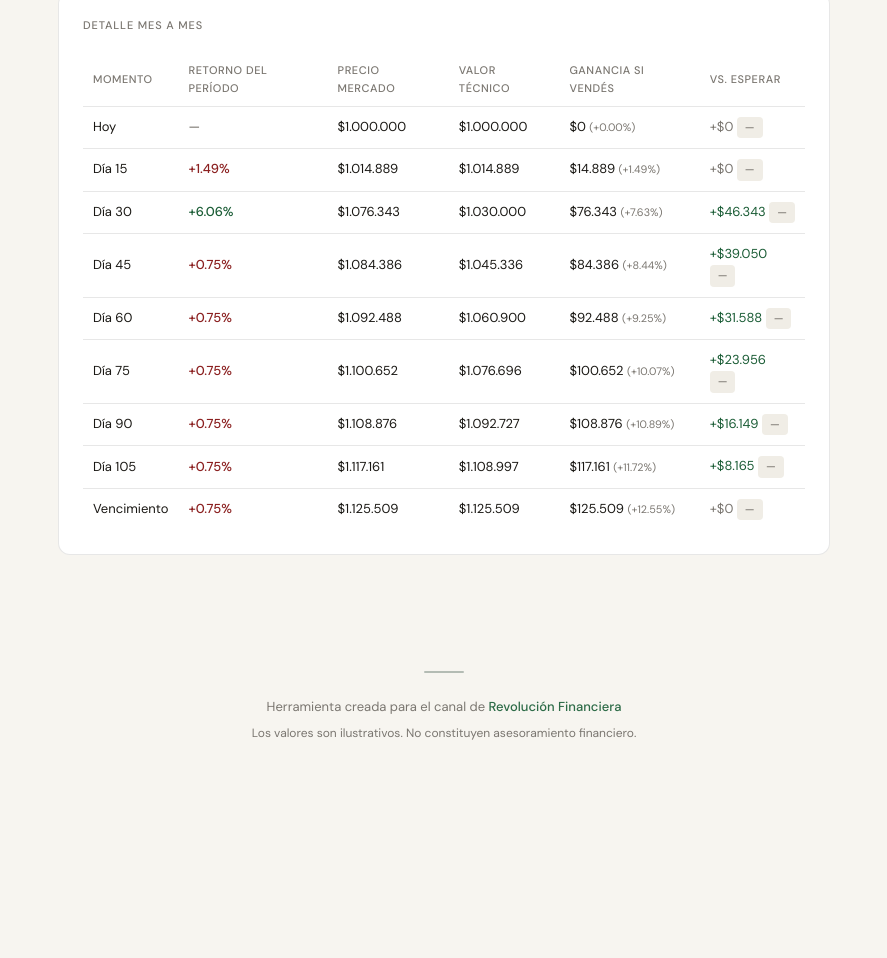
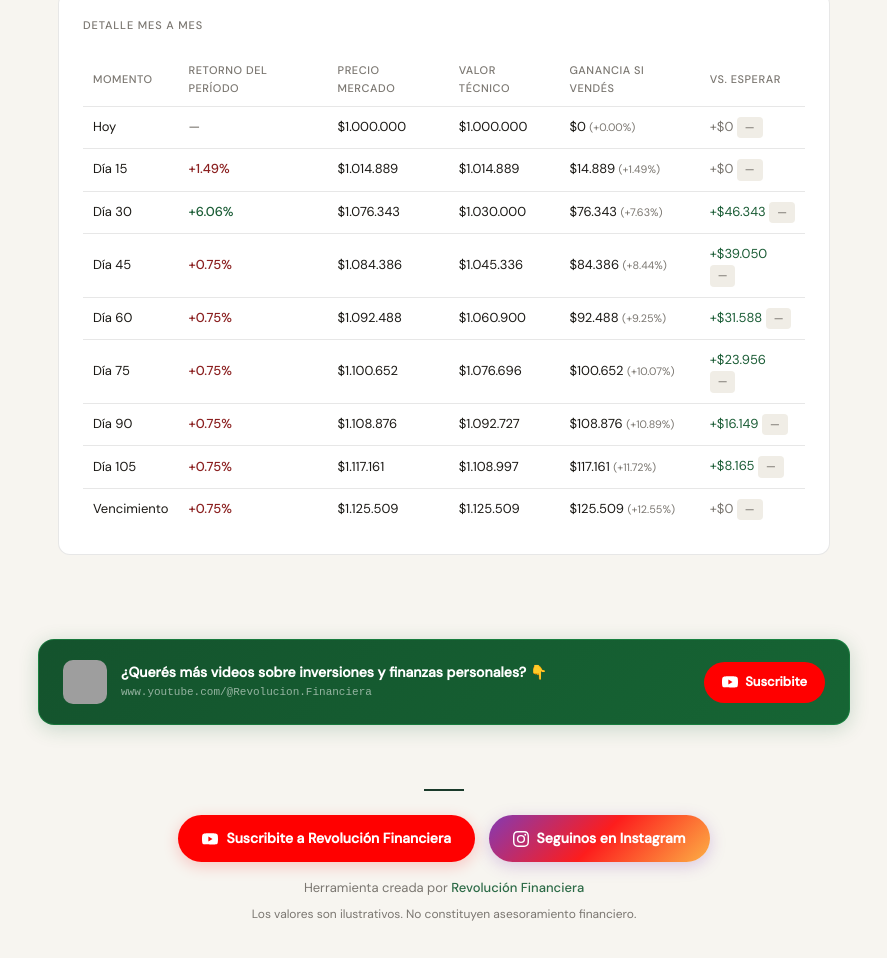
Before and after one commit to RFinanciera/lecap.vender.antes, a plain HTML site: page index.html in a window 1280 px wide. Shown: the part 1528-2486 px from the top of the page, without its empty margins (196-1083 px from the left). Before the commit the page ends 2319 px from the top, so only its background shows below. Drawn offline with nearby package versions, Linux system fonts and the light colour scheme; grey boxes are pictures that could not be loaded.

Commit message:
Update index.html

```diff
--- a/index.html
+++ b/index.html
@@ -517,10 +517,37 @@
 
 </main>
 
+<!-- CTA BANNER -->
+<div style="max-width:860px; margin:0 auto; padding:0 1.5rem 2rem;">
+  <a href="https://www.youtube.com/@Revolucion.Financiera" target="_blank" style="display:flex;align-items:center;justify-content:space-between;gap:16px;background:linear-gradient(135deg,#14532d,#166534);border:1px solid rgba(34,197,94,0.3);border-radius:16px;padding:20px 24px;text-decoration:none;transition:transform 0.2s,box-shadow 0.2s;box-shadow:0 4px 20px rgba(22,101,52,0.2);">
+    <div style="display:flex;align-items:center;gap:14px;">
+      <img src="https://rfinanciera.github.io/Comisiones.brokers/revfin_logo.png" style="width:44px;height:44px;border-radius:10px;object-fit:cover;flex-shrink:0;">
+      <div>
+        <div style="font-size:14px;font-weight:700;color:#fff;line-height:1.3;">¿Querés más videos sobre inversiones y finanzas personales? 👇</div>
+        <div style="font-size:11px;color:rgba(255,255,255,0.55);margin-top:3px;font-family:monospace;">www.youtube.com/@Revolucion.Financiera</div>
+      </div>
+    </div>
+    <div style="display:flex;align-items:center;gap:7px;background:#ff0000;color:#fff;font-size:13px;font-weight:700;padding:10px 18px;border-radius:100px;white-space:nowrap;flex-shrink:0;">
+      <svg width="16" height="16" viewBox="0 0 24 24" fill="currentColor"><path d="M23.498 6.186a3.016 3.016 0 0 0-2.122-2.136C19.505 3.545 12 3.545 12 3.545s-7.505 0-9.377.505A3.017 3.017 0 0 0 .502 6.186C0 8.07 0 12 0 12s0 3.93.502 5.814a3.016 3.016 0 0 0 2.122 2.136c1.871.505 9.376.505 9.376.505s7.505 0 9.377-.505a3.015 3.015 0 0 0 2.122-2.136C24 15.93 24 12 24 12s0-3.93-.502-5.814zM9.545 15.568V8.432L15.818 12l-6.273 3.568z"/></svg>
+      Suscribite
+    </div>
+  </a>
+</div>
+
 <footer>
-  <div class="divider"></div>
-  <p>Herramienta creada para el canal de <a href="https://www.youtube.com/channel/UCwDemQI_OkxYv6CfoGYFgRQ" target="_blank">Revolución Financiera</a></p>
-  <p style="margin-top:6px; font-size:12px;">Los valores son ilustrativos. No constituyen asesoramiento financiero.</p>
+  <div style="width:40px;height:2px;background:#1a3a2a;margin:0 auto 1.5rem;"></div>
+  <div style="margin-bottom:16px;">
+    <a href="https://www.youtube.com/@Revolucion.Financiera" target="_blank" style="display:inline-flex;align-items:center;gap:8px;background:#ff0000;color:#fff;font-size:14px;font-weight:700;padding:12px 24px;border-radius:100px;text-decoration:none;box-shadow:0 4px 16px rgba(255,0,0,0.2);">
+      <svg width="16" height="16" viewBox="0 0 24 24" fill="currentColor"><path d="M23.498 6.186a3.016 3.016 0 0 0-2.122-2.136C19.505 3.545 12 3.545 12 3.545s-7.505 0-9.377.505A3.017 3.017 0 0 0 .502 6.186C0 8.07 0 12 0 12s0 3.93.502 5.814a3.016 3.016 0 0 0 2.122 2.136c1.871.505 9.376.505 9.376.505s7.505 0 9.377-.505a3.015 3.015 0 0 0 2.122-2.136C24 15.93 24 12 24 12s0-3.93-.502-5.814zM9.545 15.568V8.432L15.818 12l-6.273 3.568z"/></svg>
+      Suscribite a Revolución Financiera
+    </a>
+    <a href="https://www.instagram.com/revolucionfinancieraok/" target="_blank" style="display:inline-flex;align-items:center;gap:8px;background:linear-gradient(135deg,#833ab4,#fd1d1d,#fcb045);color:#fff;font-size:14px;font-weight:700;padding:12px 24px;border-radius:100px;text-decoration:none;box-shadow:0 4px 16px rgba(131,58,180,0.25);margin-left:10px;">
+      <svg width="16" height="16" viewBox="0 0 24 24" fill="currentColor"><path d="M12 2.163c3.204 0 3.584.012 4.85.07 3.252.148 4.771 1.691 4.919 4.919.058 1.265.069 1.645.069 4.849 0 3.205-.012 3.584-.069 4.849-.149 3.225-1.664 4.771-4.919 4.919-1.266.058-1.644.07-4.85.07-3.204 0-3.584-.012-4.849-.07-3.26-.149-4.771-1.699-4.919-4.92-.058-1.265-.07-1.644-.07-4.849 0-3.204.013-3.583.07-4.849.149-3.227 1.664-4.771 4.919-4.919 1.266-.057 1.645-.069 4.849-.069zM12 0C8.741 0 8.333.014 7.053.072 2.695.272.273 2.69.073 7.052.014 8.333 0 8.741 0 12c0 3.259.014 3.668.072 4.948.2 4.358 2.618 6.78 6.98 6.98C8.333 23.986 8.741 24 12 24c3.259 0 3.668-.014 4.948-.072 4.354-.2 6.782-2.618 6.979-6.98.059-1.28.073-1.689.073-4.948 0-3.259-.014-3.667-.072-4.947-.196-4.354-2.617-6.78-6.979-6.98C15.668.014 15.259 0 12 0zm0 5.838a6.162 6.162 0 1 0 0 12.324 6.162 6.162 0 0 0 0-12.324zM12 16a4 4 0 1 1 0-8 4 4 0 0 1 0 8zm6.406-11.845a1.44 1.44 0 1 0 0 2.881 1.44 1.44 0 0 0 0-2.881z"/></svg>
+      Seguinos en Instagram
+    </a>
+  </div>
+  <p>Herramienta creada por <a href="https://www.youtube.com/@Revolucion.Financiera" target="_blank">Revolución Financiera</a></p>
+  <p style="margin-top:6px;font-size:12px;">Los valores son ilustrativos. No constituyen asesoramiento financiero.</p>
 </footer>
 
 <script>
```
